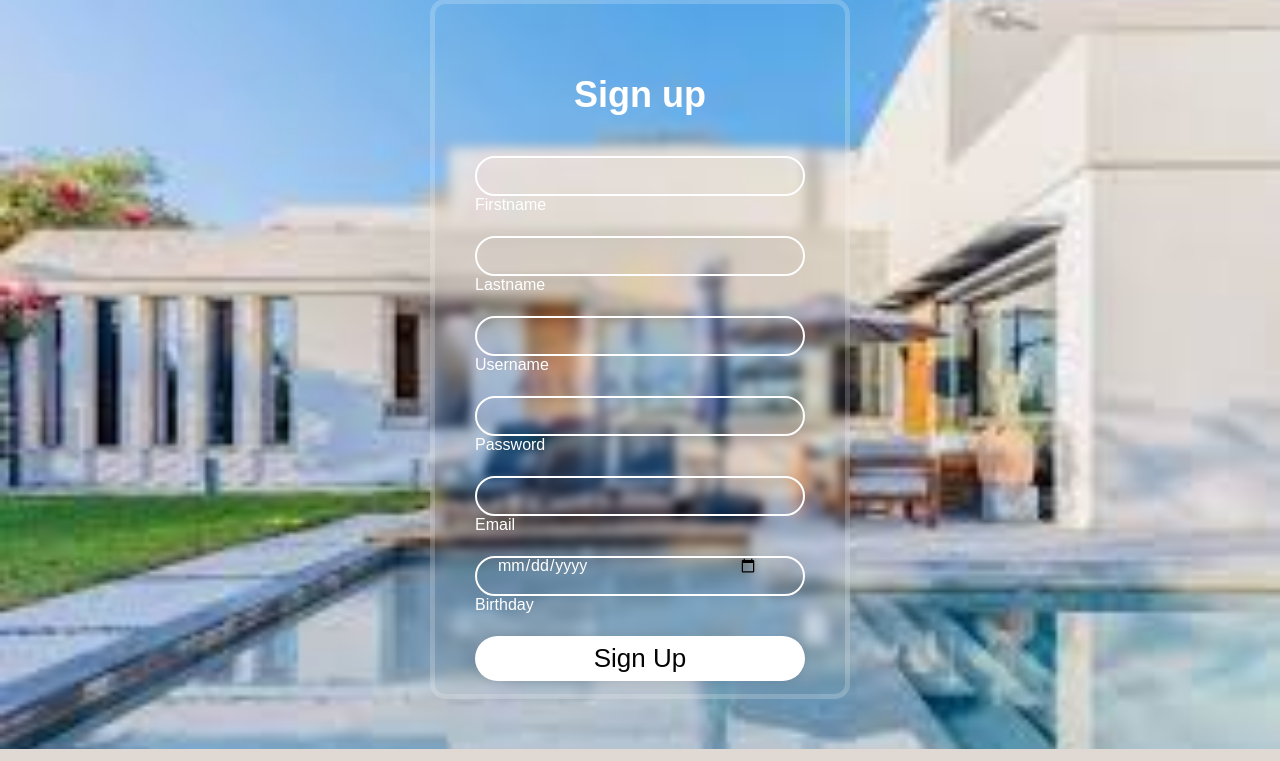
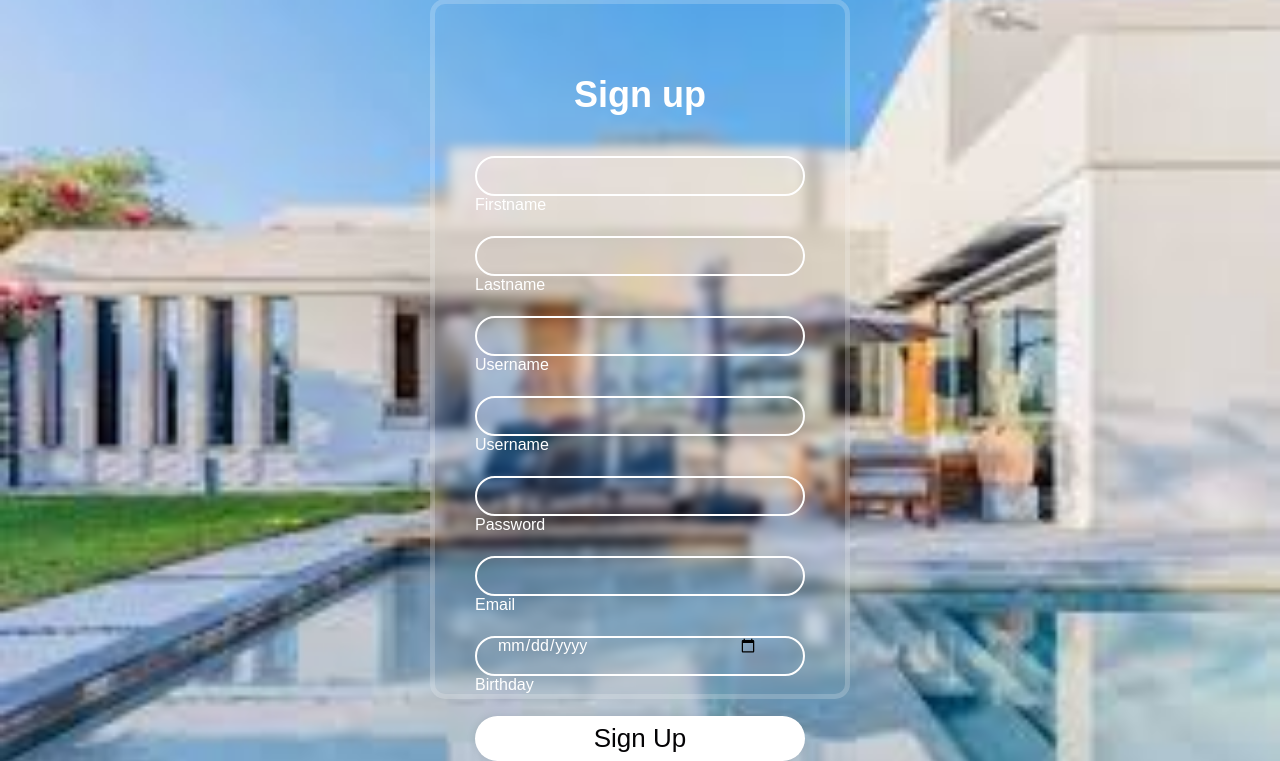
Before and after one commit to FarzanehHassanzadeh/Property-Rental-Management-System, a Flask app: page /signup in a window 1280 px wide. Shown: the part 51-812 px from the top of the page. Run offline with Flask 3, Linux system fonts and the light colour scheme.

Commit message:
added country

```diff
--- a/app.py
+++ b/app.py
@@ -16,10 +16,12 @@ a=''
 global_email=''
 global_objectID_property_owner = ''
 global_objectID_property_tenant = ''
+
 time_property=''
 global_birthday=''
 global_username=''
 global_img=''
+global_country=''
 
 # Validation functions
 # Check the password if it is at least 8 characters and has capital, small letters, special characters and numbers
@@ -39,6 +41,7 @@ def validate_birthday(birthday):
         return True
     except ValueError:
         return False
+
 
 # This initiates the Flask application
 app = Flask(__name__)
@@ -67,7 +70,7 @@ def start_page():
 @app.route('/login', methods=['POST', 'GET'])
 def login_page():
     login_stat = "owner_login"
-    global global_fullname,global_email,global_birthday,global_username,global_img
+    global global_fullname,global_email,global_birthday,global_username,global_img,global_country
     if request.method == 'POST':
         username_owner_input = request.form.get("username-owner")
         email_owner_input = request.form.get("email-owner")
@@ -92,7 +95,7 @@ def login_page():
                 global_birthday = user_record['birthday']
                 global_username= user_record['username']
                 global_img= user_record['img']
-
+                global_country=user_record['country']
                 return redirect(url_for('home_page'))
             else:
                 return render_template('login.html', login_status=login_stat)
@@ -111,6 +114,7 @@ def login_page():
                 global_email = user_record['email']
                 global_username = user_record['username']
                 global_img = user_record['img']
+                global_country = user_record['country']
                 return redirect(url_for('home_page_tenant'))
             else:
                 return render_template('login.html', login_status=login_stat)
@@ -130,7 +134,7 @@ def signup_page():
             users_data.find_one({'email': request.form['email'], 'role': 'owner'})):
             return render_template('signup.html')
 
-        user = User(request.form['username'], request.form['firstname'], request.form['lastname'],
+        user = User(request.form['coutry'],request.form['username'], request.form['firstname'], request.form['lastname'],
                     request.form['password'], request.form['email'], request.form['birthday'], Role='owner')
 
         d = dict(user.__dict__)
@@ -146,6 +150,7 @@ def signup_page2():
     if request.method == 'POST':
         if (not validate_password(request.form['password']) or
             not validate_email(request.form['email']) or
+
             not validate_birthday(request.form['birthday'])):
             return render_template('signup2.html')
 
@@ -153,7 +158,7 @@ def signup_page2():
             users_data.find_one({'email': request.form['email'], 'role': 'tenant'})):
             return render_template('signup2.html')
 
-        user = User(request.form['username'], request.form['firstname'], request.form['lastname'],
+        user = User(request.form['coutry'],request.form['username'], request.form['firstname'], request.form['lastname'],
                     request.form['password'], request.form['email'], request.form['birthday'], Role='tenant')
 
         d = dict(user.__dict__)
@@ -311,7 +316,7 @@ def delete_property_details_page(objectID):
 @app.route('/home/profile', methods=['GET', 'POST'])
 def profile_owner():
 
-    return render_template('profileowner.html', full_name=global_fullname,email=global_email,birth=global_birthday,username=global_username,img=global_img)
+    return render_template('profileowner.html', full_name=global_fullname,email=global_email,birth=global_birthday,username=global_username,img=global_img,country=global_country)
 
 @app.route('/home2', methods=['GET', 'POST'])
 def home_page_tenant():
@@ -410,12 +415,12 @@ def property_details_page2(objectID):
 
     global_objectID_property_owner = objectID
     current_property = property_owner_data.find_one({'_id': ObjectId(objectID)})
-    return render_template('property_details2.html', full_name=global_fullname, property=current_property,img=global_img)
+    return render_template('property_details2.html', full_name=global_fullname, property=current_property,img=global_img,country=global_country)
 # -----------------------------------------------------------
 @app.route('/home2/profile', methods=['GET', 'POST'])
 def profile_tenant():
 
-    return render_template('profile.html', full_name=global_fullname,email=global_email,birth=global_birthday,username=global_username,img=global_img)
+    return render_template('profile.html', full_name=global_fullname,email=global_email,birth=global_birthday,username=global_username,img=global_img,country=global_country)
 
 
 @app.route('/transfer_funds', methods=['POST'])
--- a/templates/signup.html
+++ b/templates/signup.html
@@ -28,6 +28,10 @@
                     <label>Username</label>
                 </div>
 
+                  <div class="input-box">
+                    <input type="text" name="country" required>
+                    <label>Username</label>
+                </div>
                 <div class="input-box">
                     <input type="password" id="password" name="password" required>
                     <label>Password</label>
--- a/templates/signup2.html
+++ b/templates/signup2.html
@@ -27,6 +27,10 @@
                     <input type="text" name="username" required>
                     <label>Username</label>
                 </div>
+                <div class="input-box">
+                    <input type="text" name="country" required>
+                    <label>Username</label>
+                </div>
 
                 <div class="input-box">
                     <input type="password" id="password" name="password" required>
```
Also changed, not shown: templates/profile.html (+11 -0 lines).
